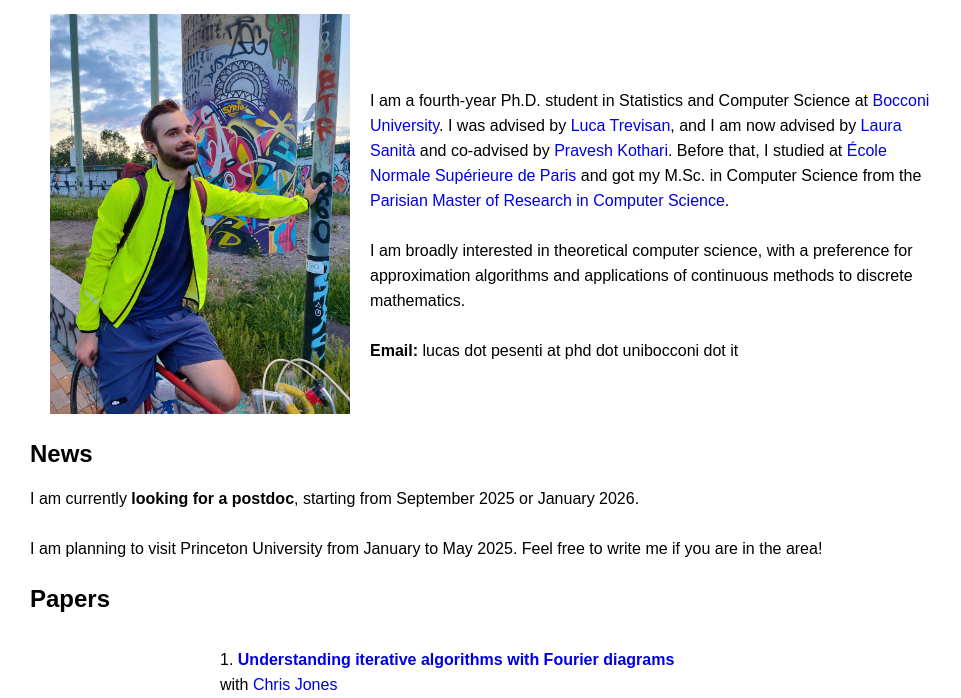
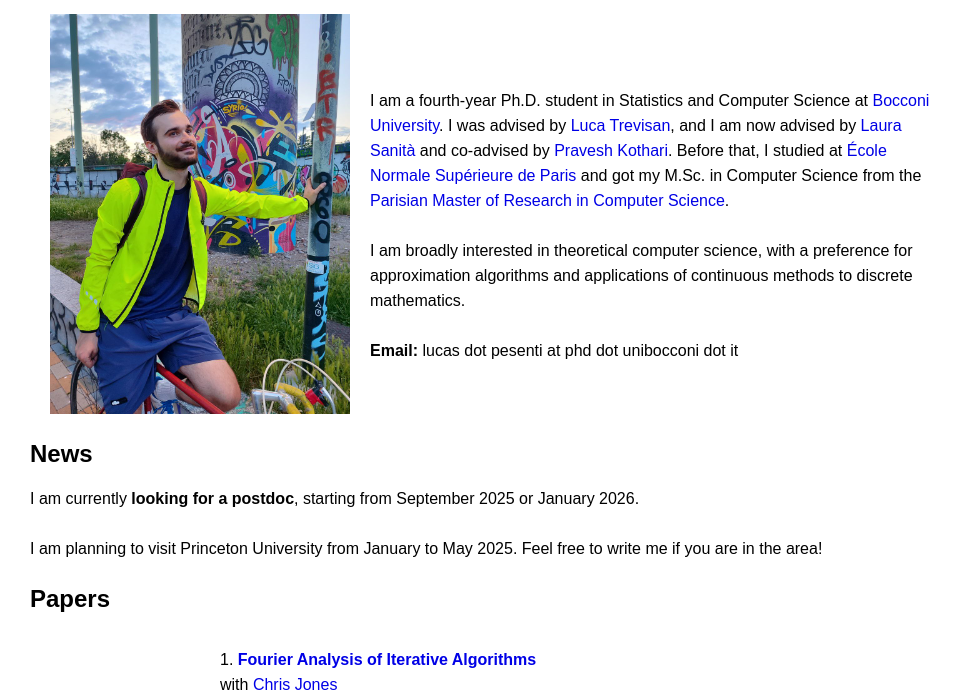
Before and after one commit to lucaspesenti/lucaspesenti.github.io, a plain HTML site: page index.html in a window 1280 px wide. Shown: the part 62-760 px from the top of the page, without its empty margins (0-961 px from the left). Drawn offline with Linux system fonts and the light colour scheme.

Commit message:
Update version of the diagram paper

```diff
--- a/index.html
+++ b/index.html
@@ -75,7 +75,7 @@
 			</div>
 		<div class = "right">
 			<p>
-		1. <b><a href="diagrams.pdf">Understanding iterative algorithms with Fourier diagrams</a></b>
+		1. <b><a href="diagrams.pdf">Fourier Analysis of Iterative Algorithms</a></b>
 		<br/>with <a href ="https://chrisjones.space/">Chris Jones</a>
 		<br/> <em>in submission</em> [<a href="https://arxiv.org/abs/2404.07881">arXiv</a>]
 		</p>
```
Also changed, not shown: 1 other file.
